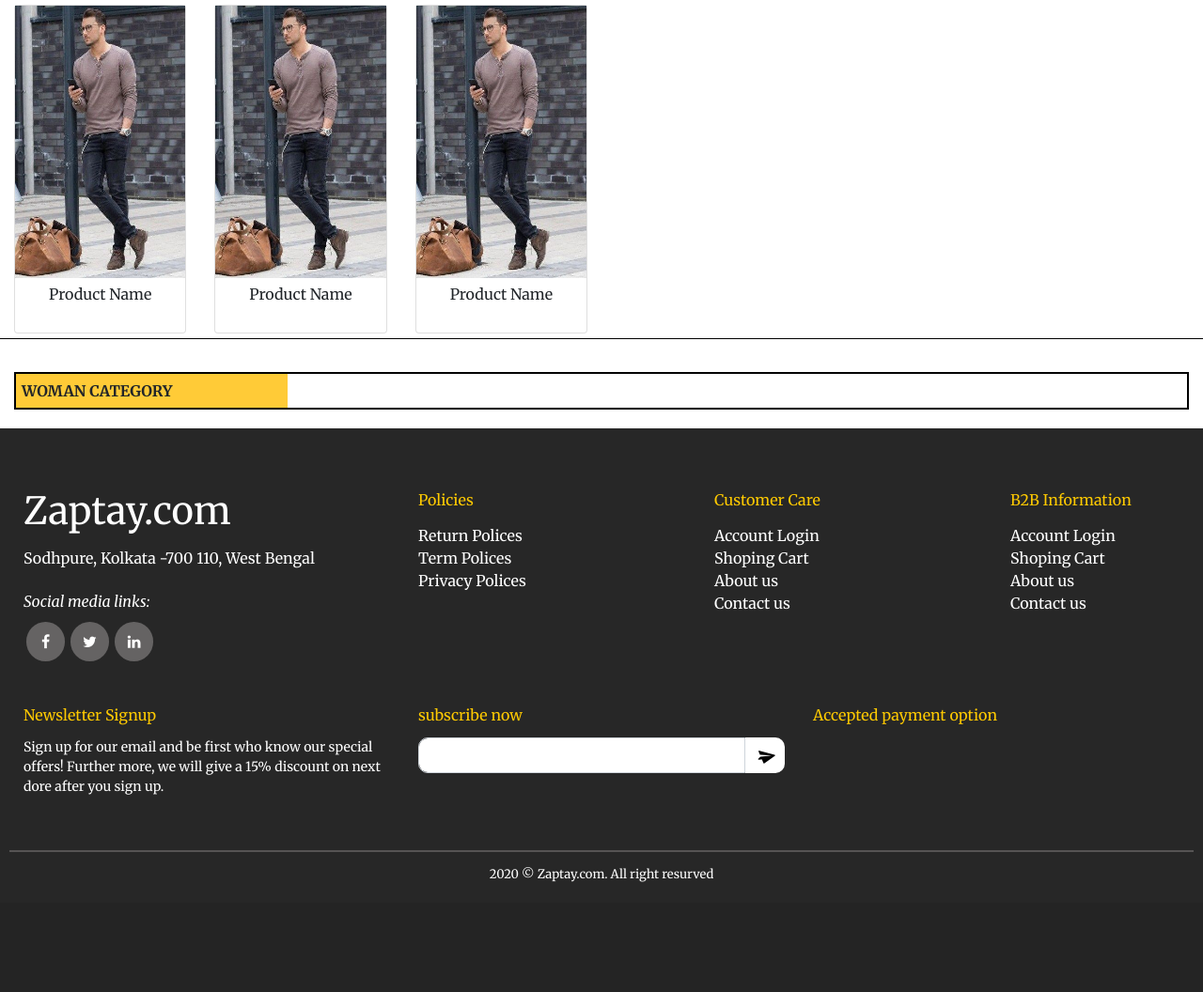
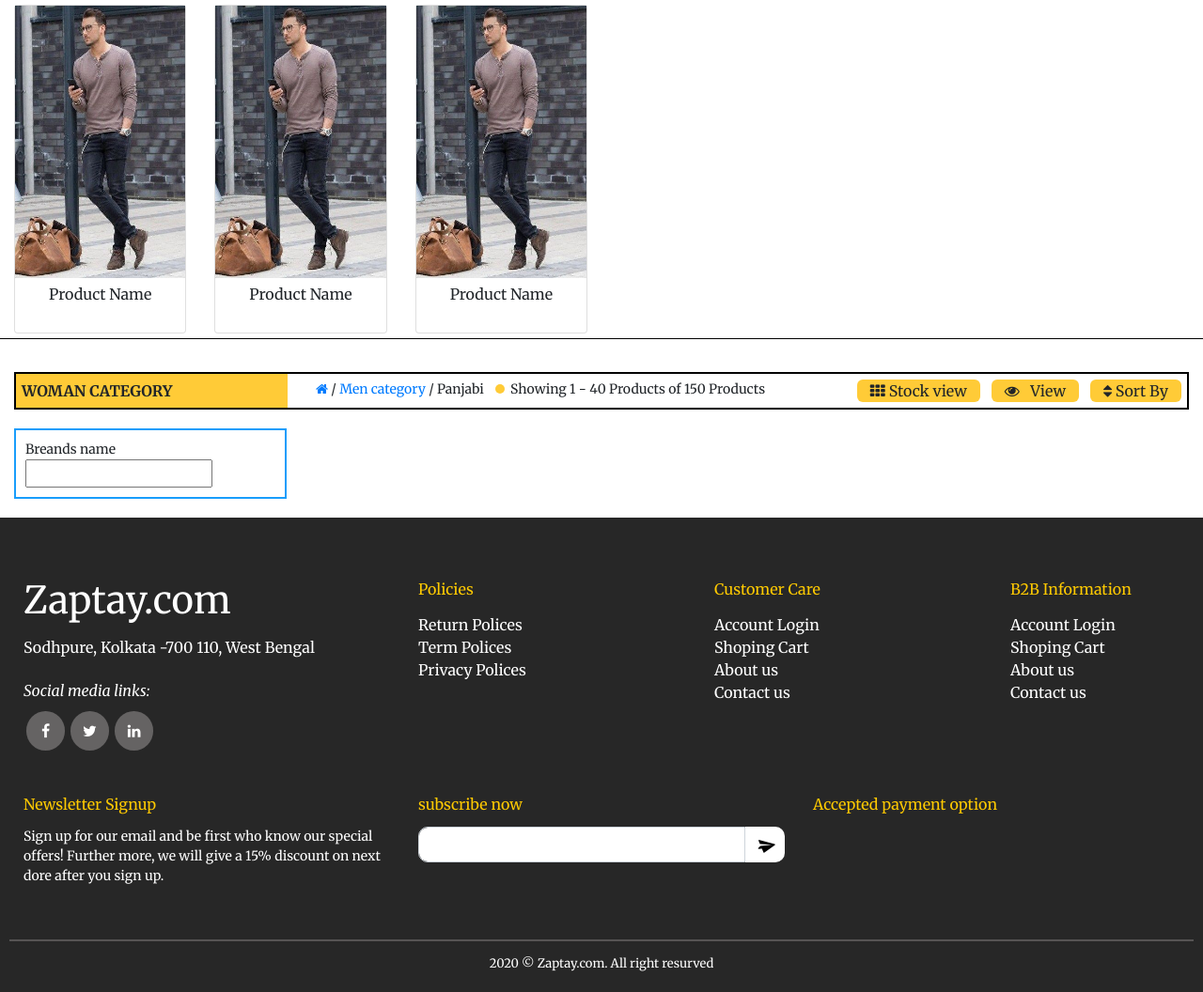
Before and after one commit to wwwzaptaycom/zaptay, a Django app: page /category/men/ in a window 1280 px wide. Shown: the part 448-1504 px from the top of the page at 94% size. Before the commit the page ends 1387 px from the top, so only its background shows below. Run offline with Django 3.2, Linux system fonts and the light colour scheme; some libraries are stand-ins or nearby versions.

Commit message:
Product category page

```diff
--- a/static/css/category.css
+++ b/static/css/category.css
@@ -93,4 +93,67 @@
   text-transform: uppercase;
   font-weight: 600;
 }
+
+.bread_crumbs
+{
+  padding: 6px 0px;
+  font-size: 14px;
+}
+
+.now_showing
+{
+  margin-left: 25px;
+  position: relative;
+}
+
+.now_showing::before
+{
+  content: "";
+  padding: 5px;
+  border-radius: 50px;
+  background-color: #ffcb37;
+  position: absolute;
+  top: 4px;
+  left: -16px;
+}
+
+.sorting
+{
+  padding: 6px 6px;
+  float: right;
+}
+
+.sorting .stock, .sorting .view, .sorting .sort_by
+{
+  background-color: #ffcb37;
+  padding: 0px 14px;
+  border-radius: 6px;
+}
 /* /Category Header */
+
+/* Product filter and category */
+.filter_div
+{
+  width: 100%;
+  min-height: 50px;
+  border: 2px solid #199dfb;
+  margin-bottom: 20px;
+  padding: 10px;
+}
+
+.filter_div .brand_name
+{
+  width: 100%;
+  height: auto;
+}
+
+.filter_div .brand_name .title
+{
+  font-size: 14px;
+}
+
+.filter_div .brand_name .title::before
+{
+
+}
+/* /Product filter and category */
--- a/templates/category.html
+++ b/templates/category.html
@@ -74,6 +74,37 @@
                 <span>Woman category</span>
               </div>
             </div>
+            <div class="col-md-5">
+              <div class="bread_crumbs">
+                <span>
+                  <a href="#"><i class="fa fa-home" aria-hidden="true"></i></a>
+                </span>
+                <span>/</span>
+                <span>
+                  <a href="#">Men category</a>
+                </span>
+                <span>/</span>
+                <span>Panjabi</span>
+                <span class="now_showing">Showing 1 - 40 Products of 150 Products</span>
+              </div>
+            </div>
+            <div class="col-md-4">
+              <div class="sorting">
+                <div class="sort_by">
+                  <span><i class="fa fa-sort" aria-hidden="true"></i>&nbsp;Sort By</span>
+                </div>
+              </div>
+              <div class="sorting">
+                <div class="view">
+                  <span><i class="fa fa-eye" aria-hidden="true"></i> &nbsp; View</span>
+                </div>
+              </div>
+              <div class="sorting">
+                <div class="stock">
+                  <span><i class="fa fa-th" aria-hidden="true"></i>&nbsp;Stock view</span>
+                </div>
+              </div>
+            </div>
           </div>
         </div>
       </div>
@@ -81,4 +112,28 @@
   </div>
 <!-- /Category head -->
 
+<!-- Product filter and category -->
+  <div class="container-fluid">
+    <div class="row">
+      <div class="col-md-3">
+        <div class="filter_div">
+          <div class="row">
+            <div class="col-md-12">
+              <div class="brand_name">
+                <div class="title">Breands name</div>
+                <div class="search">
+                  <input type="text" name="" value="">
+                  <div class="search_result">
+                    asd
+                  </div>
+                </div>
+              </div>
+            </div>
+          </div>
+        </div>
+      </div>
+    </div>
+  </div>
+<!-- /Product filter and category -->
+
 {% endblock %}
```
